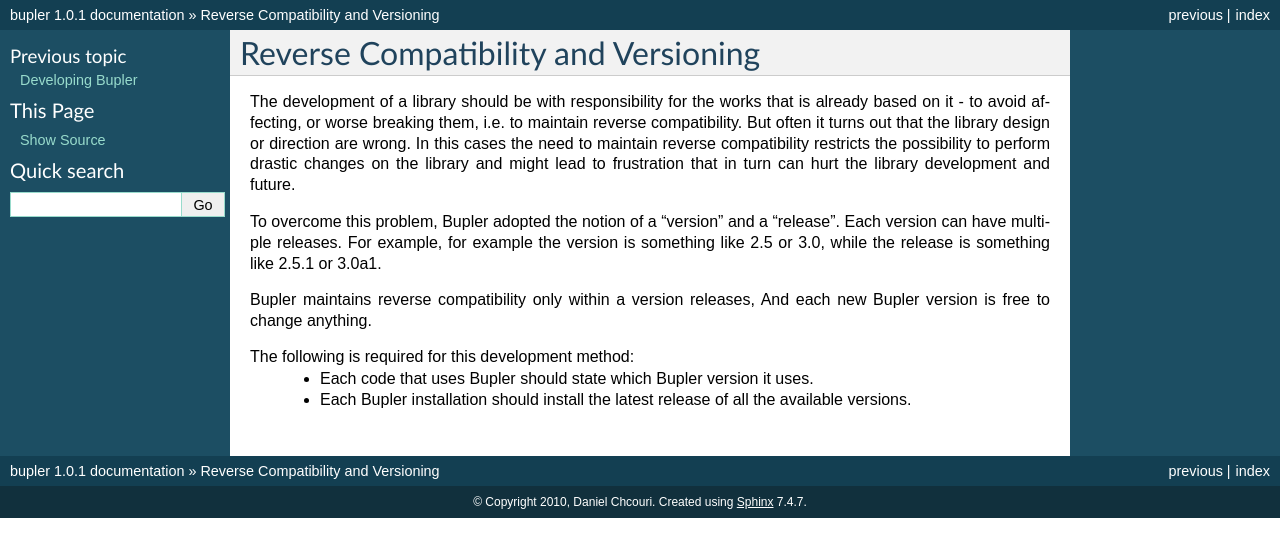
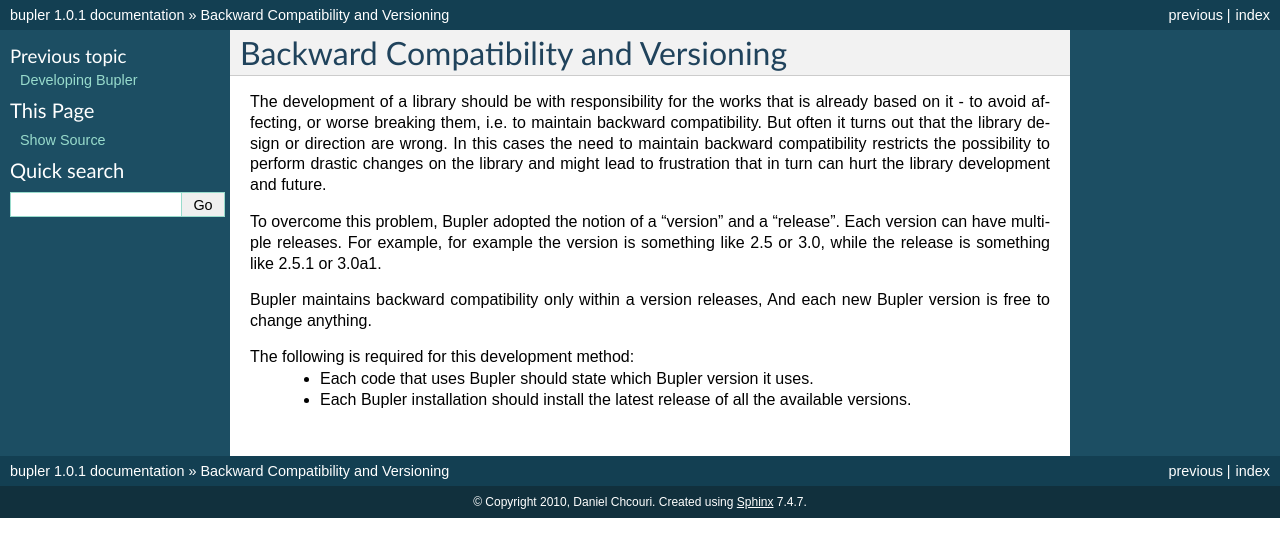
Before and after one commit to theosp/bupler-lib, a Sphinx documentation site: the page built from docs/source/versioning.rst, in a window 1280 px wide. Shown: the top 557 px of the page. Built offline with Sphinx 7.4.7, drawn with Linux system fonts in a browser that asks for light colours.

Commit message:
Docs: Change reverse comatibility to backward comatibility

```diff
--- a/docs/source/versioning.rst
+++ b/docs/source/versioning.rst
@@ -1,10 +1,10 @@
-Reverse Compatibility and Versioning
-====================================
+Backward Compatibility and Versioning
+=====================================
 
 The development of a library should be with responsibility for the works that
 is already based on it - to avoid affecting, or worse breaking them, i.e. to
-maintain reverse compatibility. But often it turns out that the library design
-or direction are wrong. In this cases the need to maintain reverse
+maintain backward compatibility. But often it turns out that the library design
+or direction are wrong. In this cases the need to maintain backward
 compatibility restricts the possibility to perform drastic changes on the
 library and might lead to frustration that in turn can hurt the library
 development and future.
@@ -14,7 +14,7 @@
 the version is something like 2.5 or 3.0, while the release is something like
 2.5.1 or 3.0a1.
 
-Bupler maintains reverse compatibility only within a version releases, And each
+Bupler maintains backward compatibility only within a version releases, And each
 new Bupler version is free to change anything.
 
 The following is required for this development method:
```
